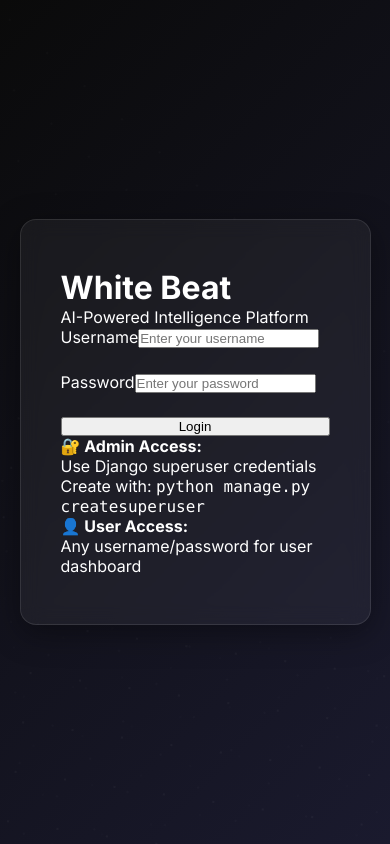
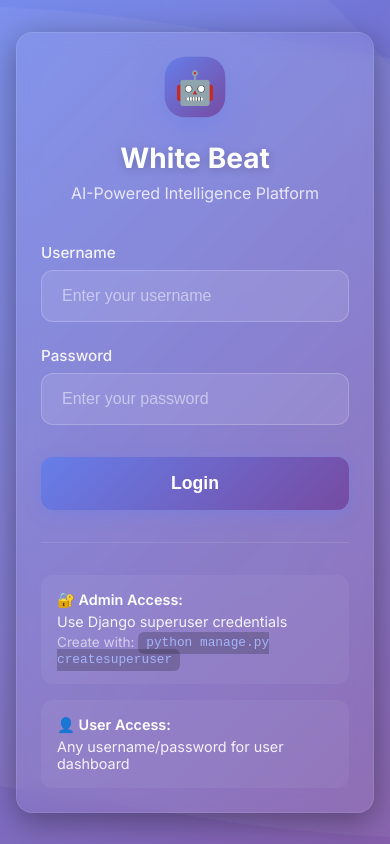
Before and after one commit to Aryankaushik541/white-beat-frontend, a React (Create React App) app: page / in a window 390 px wide. Built offline with nearby package versions, Linux system fonts and the light colour scheme; no server answers.

Commit message:
Add beautiful glassmorphism login styles

```diff
--- a/src/components/Login.css
+++ b/src/components/Login.css
@@ -1,10 +1,18 @@
+* {
+  margin: 0;
+  padding: 0;
+  box-sizing: border-box;
+}
+
 .login-container {
   min-height: 100vh;
   display: flex;
   align-items: center;
   justify-content: center;
+  background: linear-gradient(135deg, #667eea 0%, #764ba2 100%);
   position: relative;
   overflow: hidden;
+  padding: 2rem;
 }
 
 .login-background {
@@ -18,80 +26,123 @@
   position: absolute;
   width: 200%;
   height: 200%;
-  background: radial-gradient(circle, rgba(255,255,255,0.03) 1px, transparent 1px);
-  background-size: 50px 50px;
-  animation: wave 20s linear infinite;
+  background: rgba(255, 255, 255, 0.05);
+  border-radius: 45%;
+  animation: wave 15s infinite linear;
 }
 
-.wave:nth-child(2) {
-  animation-duration: 15s;
-  opacity: 0.5;
+.wave1 {
+  top: -50%;
+  left: -50%;
+  animation-duration: 20s;
 }
 
-.wave:nth-child(3) {
+.wave2 {
+  top: -30%;
+  left: -30%;
   animation-duration: 25s;
-  opacity: 0.3;
+  animation-delay: -5s;
+}
+
+.wave3 {
+  top: -40%;
+  left: -40%;
+  animation-duration: 30s;
+  animation-delay: -10s;
 }
 
 @keyframes wave {
-  0% { transform: rotate(0deg); }
-  100% { transform: rotate(360deg); }
+  0% {
+    transform: rotate(0deg);
+  }
+  100% {
+    transform: rotate(360deg);
+  }
+}
+
+.glass {
+  background: rgba(255, 255, 255, 0.1);
+  backdrop-filter: blur(20px);
+  -webkit-backdrop-filter: blur(20px);
+  border: 1px solid rgba(255, 255, 255, 0.2);
+  box-shadow: 0 8px 32px rgba(0, 0, 0, 0.1);
 }
 
 .login-card {
-  width: 90%;
+  width: 100%;
   max-width: 450px;
-  padding: 3rem 2.5rem;
+  padding: 3rem;
+  border-radius: 24px;
+  position: relative;
   z-index: 10;
+  animation: slideUp 0.6s ease-out;
 }
 
-.logo-section {
+@keyframes slideUp {
+  from {
+    opacity: 0;
+    transform: translateY(30px);
+  }
+  to {
+    opacity: 1;
+    transform: translateY(0);
+  }
+}
+
+.login-header {
   text-align: center;
   margin-bottom: 2.5rem;
+}
+
+.logo-container {
+  margin-bottom: 1.5rem;
+}
+
+.logo {
+  width: 80px;
+  height: 80px;
+  margin: 0 auto;
+  background: linear-gradient(135deg, #667eea 0%, #764ba2 100%);
+  border-radius: 20px;
+  box-shadow: 0 10px 30px rgba(102, 126, 234, 0.4);
   position: relative;
 }
 
-.logo-pulse {
-  width: 80px;
-  height: 80px;
-  margin: 0 auto 1rem;
-  background: linear-gradient(135deg, #667eea 0%, #764ba2 100%);
-  border-radius: 20px;
-  position: relative;
-  animation: pulse 2s ease-in-out infinite;
-}
-
-.logo-pulse::before {
-  content: '';
+.logo::before {
+  content: '🤖';
   position: absolute;
   top: 50%;
   left: 50%;
   transform: translate(-50%, -50%);
-  width: 40px;
-  height: 4px;
-  background: white;
-  border-radius: 2px;
-  box-shadow: 0 -12px 0 white, 0 12px 0 white;
+  font-size: 2.5rem;
+}
+
+.pulse {
+  animation: pulse 2s infinite;
 }
 
 @keyframes pulse {
-  0%, 100% { transform: scale(1); }
-  50% { transform: scale(1.05); }
+  0%, 100% {
+    transform: scale(1);
+    box-shadow: 0 10px 30px rgba(102, 126, 234, 0.4);
+  }
+  50% {
+    transform: scale(1.05);
+    box-shadow: 0 15px 40px rgba(102, 126, 234, 0.6);
+  }
 }
 
-.logo-text {
+.login-header h1 {
   font-size: 2.5rem;
+  color: white;
+  margin-bottom: 0.5rem;
   font-weight: 700;
-  background: linear-gradient(135deg, #667eea 0%, #764ba2 100%);
-  -webkit-background-clip: text;
-  -webkit-text-fill-color: transparent;
-  background-clip: text;
-  margin-bottom: 0.5rem;
+  text-shadow: 0 2px 10px rgba(0, 0, 0, 0.2);
 }
 
-.tagline {
-  color: rgba(255, 255, 255, 0.6);
-  font-size: 0.9rem;
+.login-header p {
+  color: rgba(255, 255, 255, 0.8);
+  font-size: 1rem;
 }
 
 .login-form {
@@ -100,63 +151,189 @@
   gap: 1.5rem;
 }
 
-.input-group input {
-  width: 100%;
+.error-message {
+  padding: 1rem;
+  background: rgba(248, 113, 113, 0.2);
+  border: 1px solid rgba(248, 113, 113, 0.4);
+  border-radius: 12px;
+  color: #fecaca;
+  display: flex;
+  align-items: center;
+  gap: 0.75rem;
+  font-size: 0.9rem;
+  animation: shake 0.5s;
+}
+
+@keyframes shake {
+  0%, 100% { transform: translateX(0); }
+  25% { transform: translateX(-10px); }
+  75% { transform: translateX(10px); }
+}
+
+.error-icon {
+  font-size: 1.25rem;
+}
+
+.form-group {
+  display: flex;
+  flex-direction: column;
+  gap: 0.5rem;
+}
+
+.form-group label {
+  color: rgba(255, 255, 255, 0.9);
+  font-weight: 500;
+  font-size: 0.95rem;
+}
+
+.form-group input {
   padding: 1rem 1.25rem;
-  background: rgba(255, 255, 255, 0.05);
-  border: 1px solid rgba(255, 255, 255, 0.1);
+  background: rgba(255, 255, 255, 0.1);
+  border: 1px solid rgba(255, 255, 255, 0.2);
   border-radius: 12px;
   color: white;
   font-size: 1rem;
   transition: all 0.3s ease;
 }
 
-.input-group input:focus {
-  outline: none;
-  border-color: #667eea;
-  background: rgba(255, 255, 255, 0.08);
-  box-shadow: 0 0 0 3px rgba(102, 126, 234, 0.1);
+.form-group input::placeholder {
+  color: rgba(255, 255, 255, 0.5);
 }
 
-.input-group input::placeholder {
-  color: rgba(255, 255, 255, 0.4);
+.form-group input:focus {
+  outline: none;
+  background: rgba(255, 255, 255, 0.15);
+  border-color: rgba(255, 255, 255, 0.4);
+  box-shadow: 0 0 0 3px rgba(255, 255, 255, 0.1);
 }
 
-.login-btn {
-  padding: 1rem;
+.form-group input:disabled {
+  opacity: 0.6;
+  cursor: not-allowed;
+}
+
+.login-button {
+  padding: 1rem 2rem;
   background: linear-gradient(135deg, #667eea 0%, #764ba2 100%);
   border: none;
   border-radius: 12px;
   color: white;
-  font-size: 1rem;
+  font-size: 1.1rem;
   font-weight: 600;
   cursor: pointer;
   transition: all 0.3s ease;
+  box-shadow: 0 4px 15px rgba(102, 126, 234, 0.4);
+  display: flex;
+  align-items: center;
+  justify-content: center;
+  gap: 0.5rem;
   margin-top: 0.5rem;
 }
 
-.login-btn:hover:not(:disabled) {
+.login-button:hover:not(:disabled) {
   transform: translateY(-2px);
-  box-shadow: 0 8px 20px rgba(102, 126, 234, 0.4);
+  box-shadow: 0 6px 20px rgba(102, 126, 234, 0.6);
 }
 
-.login-btn:disabled {
-  opacity: 0.6;
+.login-button:active:not(:disabled) {
+  transform: translateY(0);
+}
+
+.login-button:disabled {
+  opacity: 0.7;
   cursor: not-allowed;
 }
 
-.login-hint {
-  margin-top: 1.5rem;
-  padding: 1rem;
-  background: rgba(102, 126, 234, 0.1);
-  border-radius: 8px;
-  font-size: 0.85rem;
-  line-height: 1.6;
+.spinner-small {
+  width: 18px;
+  height: 18px;
+  border: 2px solid rgba(255, 255, 255, 0.3);
+  border-top-color: white;
+  border-radius: 50%;
+  animation: spin 0.8s linear infinite;
 }
 
-.login-hint code {
-  background: rgba(255, 255, 255, 0.1);
-  padding: 2px 6px;
-  border-radius: 4px;
+@keyframes spin {
+  to { transform: rotate(360deg); }
+}
+
+.login-footer {
+  margin-top: 2rem;
+  padding-top: 2rem;
+  border-top: 1px solid rgba(255, 255, 255, 0.1);
+}
+
+.credentials-hint {
+  background: rgba(255, 255, 255, 0.05);
+  padding: 1rem;
+  border-radius: 12px;
+  margin-bottom: 1rem;
+}
+
+.credentials-hint:last-child {
+  margin-bottom: 0;
+}
+
+.credentials-hint p {
+  color: rgba(255, 255, 255, 0.9);
+  font-size: 0.9rem;
+  margin-bottom: 0.25rem;
+}
+
+.credentials-hint p:last-child {
+  margin-bottom: 0;
+}
+
+.credentials-hint strong {
+  color: white;
+  font-weight: 600;
+}
+
+.hint-text {
+  color: rgba(255, 255, 255, 0.6) !important;
+  font-size: 0.85rem !important;
+}
+
+.hint-text code {
+  background: rgba(0, 0, 0, 0.2);
+  padding: 0.2rem 0.5rem;
+  border-radius: 6px;
   font-family: 'Courier New', monospace;
+  font-size: 0.8rem;
+  color: #a5b4fc;
 }
+
+/* Responsive */
+@media (max-width: 768px) {
+  .login-card {
+    padding: 2rem;
+    max-width: 100%;
+  }
+
+  .login-header h1 {
+    font-size: 2rem;
+  }
+
+  .logo {
+    width: 60px;
+    height: 60px;
+  }
+
+  .logo::before {
+    font-size: 2rem;
+  }
+}
+
+@media (max-width: 480px) {
+  .login-container {
+    padding: 1rem;
+  }
+
+  .login-card {
+    padding: 1.5rem;
+  }
+
+  .login-header h1 {
+    font-size: 1.75rem;
+  }
+}
```
